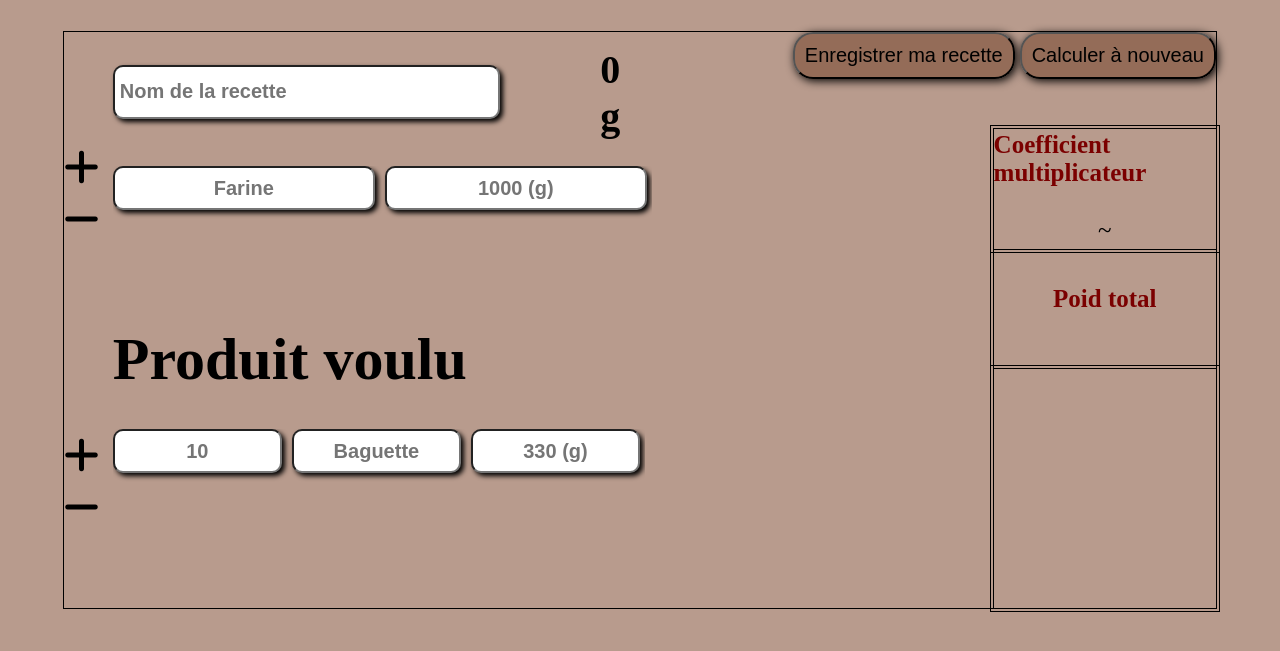
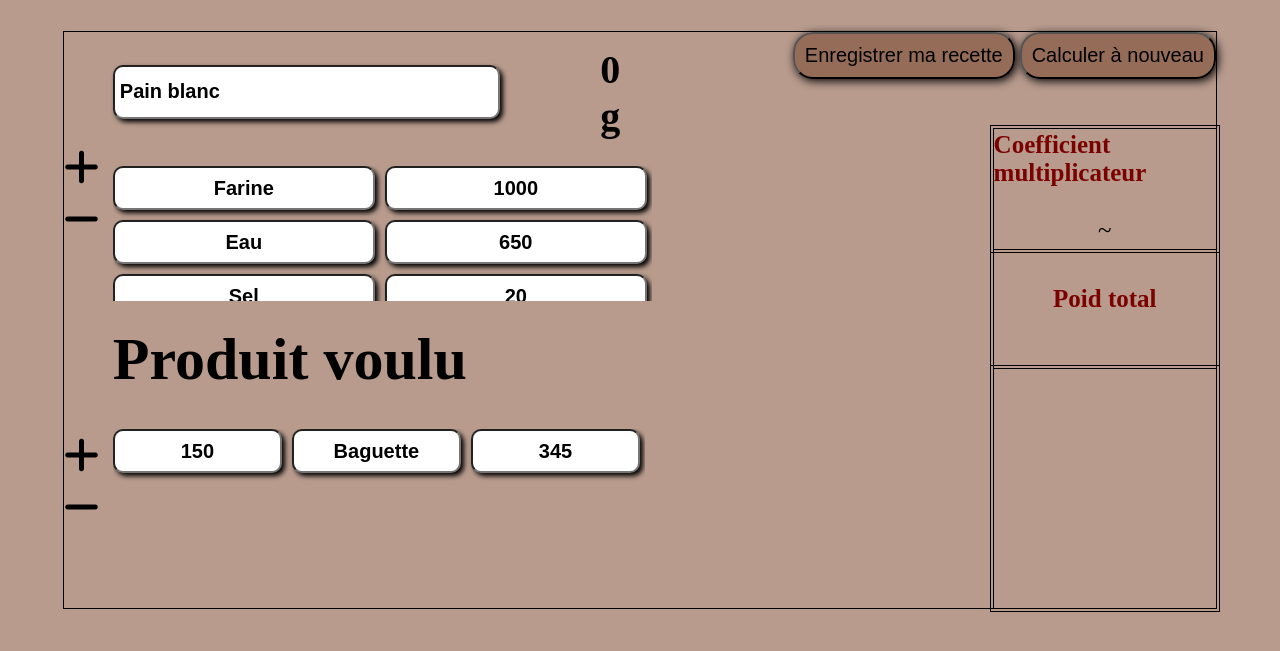
Before and after one commit to AnthonyBoschat/Presentation, a PHP site: the page made by Boulangerie/main_page/main.php in a window 1280 px wide. Shown: the part 64-715 px from the top of the page. Run offline with PHP 8.4, Linux system fonts and the light colour scheme; the visitor is signed in with stand-in values (Sample User, id 1).

Commit message:
Simulation d'une recette

```diff
--- a/Boulangerie/main_page/main.php
+++ b/Boulangerie/main_page/main.php
@@ -30,11 +30,23 @@
                             <div><i class="fa-solid fa-minus minus"></i></div>
                         </div>
                         <div class="input_box_global">
-                            <div class="title"><input type="text" placeholder="Nom de la recette" id="name_recette"> <span id="user_poid_total_recette_value">0 g</span></div>
+                            <div class="title"><input type="text" placeholder="Nom de la recette" id="name_recette" value="Pain blanc"> <span id="user_poid_total_recette_value">0 g</span></div>
                             <div class="input_box" id="recette_input_box">
                                 <div class="recette_input_line input_line">
-                                    <input type="text" placeholder="Farine" id="user_recette_ingredient" class="required user_recette_ingredient">
-                                    <input type="text" placeholder="1000 (g)" id="user_recette_poid" class="user_recette_poid required required_number">
+                                    <input type="text" placeholder="Farine" id="user_recette_ingredient" class="required user_recette_ingredient" value="Farine">
+                                    <input type="text" placeholder="1000 (g)" id="user_recette_poid" class="user_recette_poid required required_number" value="1000">
+                                </div>
+                                <div class="recette_input_line input_line">
+                                    <input type="text" placeholder="Farine" id="user_recette_ingredient" class="required user_recette_ingredient" value="Eau">
+                                    <input type="text" placeholder="1000 (g)" id="user_recette_poid" class="user_recette_poid required required_number" value="650">
+                                </div>
+                                <div class="recette_input_line input_line">
+                                    <input type="text" placeholder="Farine" id="user_recette_ingredient" class="required user_recette_ingredient" value="Sel">
+                                    <input type="text" placeholder="1000 (g)" id="user_recette_poid" class="user_recette_poid required required_number" value="20">
+                                </div>
+                                <div class="recette_input_line input_line">
+                                    <input type="text" placeholder="Farine" id="user_recette_ingredient" class="required user_recette_ingredient" value="Levure">
+                                    <input type="text" placeholder="1000 (g)" id="user_recette_poid" class="user_recette_poid required required_number" value="10">
                                 </div>
                             </div>
                         </div>
@@ -53,9 +65,9 @@
                             <div class="title">Produit voulu</div>
                             <div class="input_box" id="product_input_box">
                                 <div class="product_input_line input_line">
-                                    <input type="text" placeholder="10" class="user_product_number required required_number">
-                                    <input type="text" placeholder="Baguette" class="user_product_name required">
-                                    <input type="text" placeholder="330 (g)" class="user_product_poid required required_number">
+                                    <input type="text" placeholder="10" class="user_product_number required required_number" value="150">
+                                    <input type="text" placeholder="Baguette" class="user_product_name required" value="Baguette">
+                                    <input type="text" placeholder="330 (g)" class="user_product_poid required required_number" value="345">
                                 </div>
                             </div>
                         </div>
--- a/Boulangerie/main_page/main_javascript.js
+++ b/Boulangerie/main_page/main_javascript.js
@@ -278,6 +278,8 @@ function save_recette()
         )
     }
 
+    console.log(datas)
+
     // L'objet datas est pret à etre envoyer, on effectue une requete XML pour l'envoyer au fichier save_recette_treatment.php
 
 }
```
